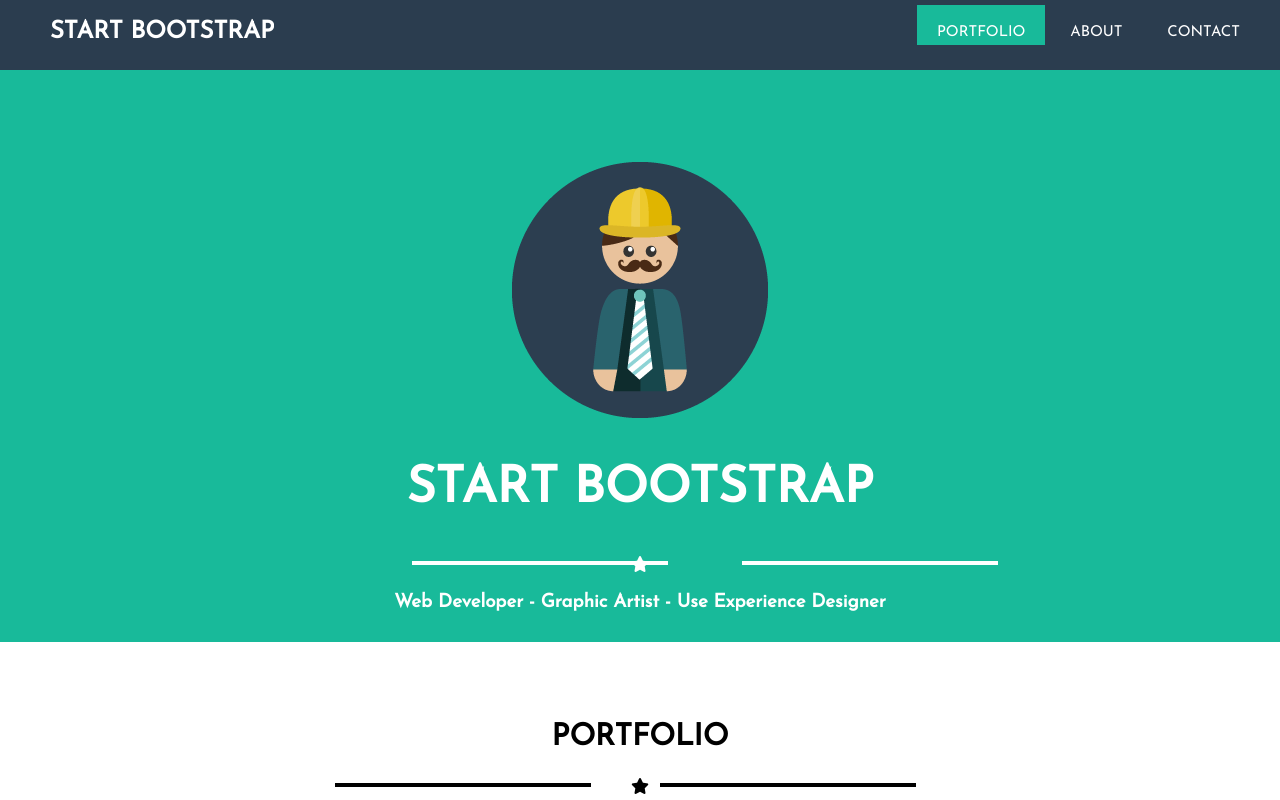
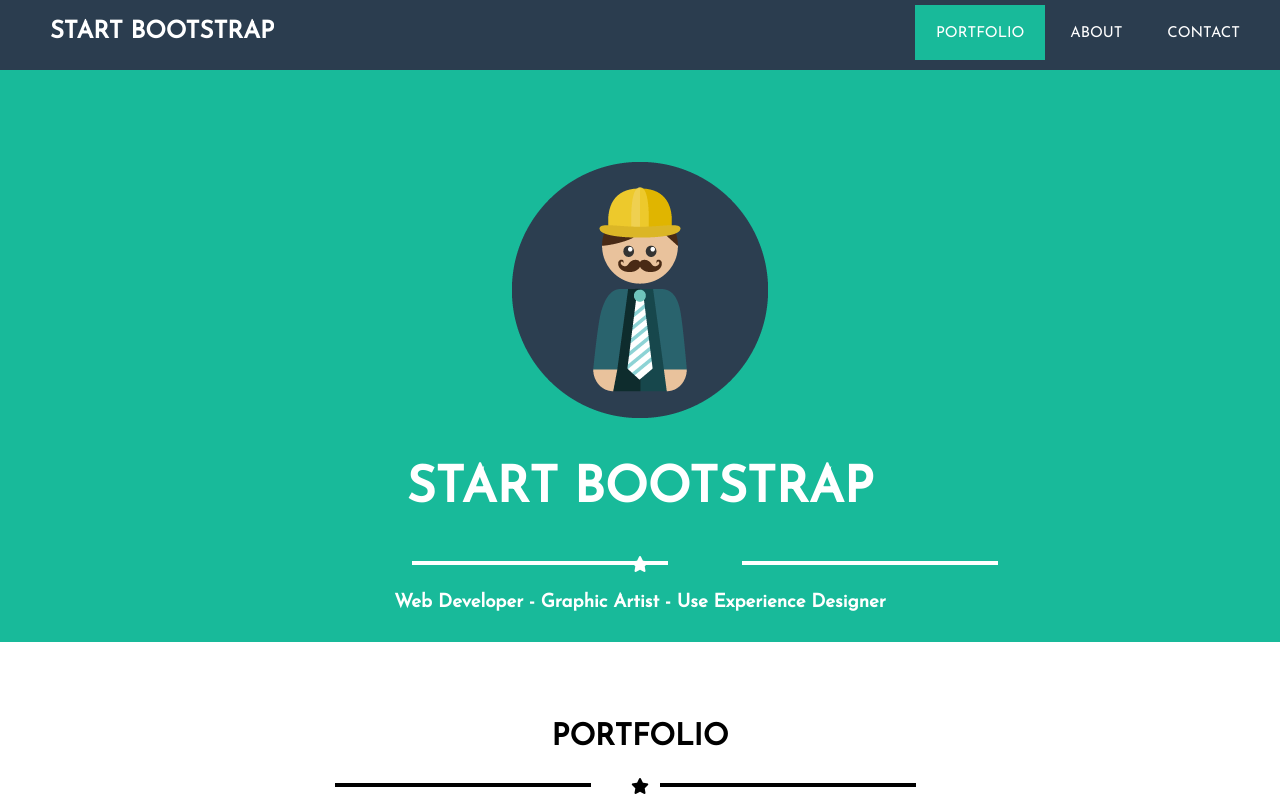
Before and after one commit to JosefaHerrera/freelancer-laboratoria, a plain HTML site: page index.html in a window 1280 px wide. In both pictures the pointer is over the item "PORTFOLIO". Shown: the top 800 px of the page. Drawn offline with Linux system fonts and the light colour scheme.

Commit message:
haciendo mejoras

```diff
--- a/css/main.css
+++ b/css/main.css
@@ -84,7 +84,8 @@ ul li a {
 li:hover {
     background-color: #18ba9a;
     color: whitesmoke;
-    height: 30px;
+    /* height: 30px; */
+    padding: 21px;
 }
 
 
```
